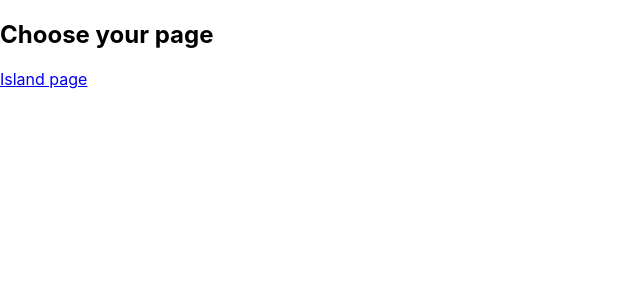
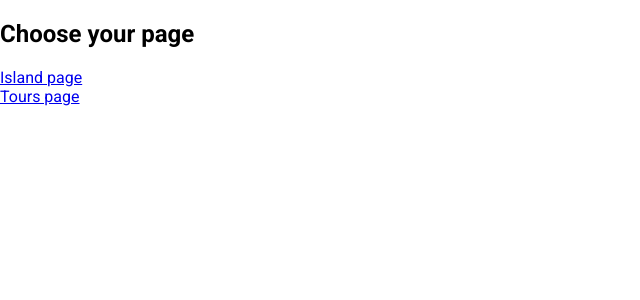
Before and after one commit to joaodvargas/register-plus, a React (Create React App) app in the folder client/: page / in a window 1280 px wide. Shown: the top 300 px of the page, without its empty margins (0-640 px from the left). Built offline with nearby package versions, Linux system fonts and the light colour scheme; the HTML template or start-up script is replaced by a standard one.

Commit message:
base 2nd landing page from mui5 tutorial on tours

```diff
--- a/client/public/index.html
+++ b/client/public/index.html
@@ -24,16 +24,9 @@
       work correctly both with client-side routing and a non-root public URL.
       Learn how to configure a non-root public URL by running `npm run build`.
     -->
-    <!--
-      Add MUI required font and icons
-    -->
     <link
       rel="stylesheet"
       href="https://fonts.googleapis.com/css?family=Roboto:300,400,500,700&display=swap"
-    />
-    <link
-      rel="stylesheet"
-      href="https://fonts.googleapis.com/icon?family=Material+Icons"
     />
     <link
       href="https://fonts.googleapis.com/css2?family=Nunito:wght@400;900&display=swap"
--- a/client/src/App.tsx
+++ b/client/src/App.tsx
@@ -2,6 +2,7 @@ import React from 'react';
 import { BrowserRouter, Routes, Route, Link } from 'react-router-dom';
 
 const IslandLandingPage = React.lazy(() => import('./pages/IslandLanding'));
+const ToursLandingPage = React.lazy(() => import('./pages/ToursLanding'));
 
 export default function App() {
   return (
@@ -16,6 +17,14 @@ export default function App() {
             </React.Suspense>
           }
         />
+        <Route
+          path='/tours'
+          element={
+            <React.Suspense fallback={<>Loading...</>}>
+              <ToursLandingPage />
+            </React.Suspense>
+          }
+        />
       </Routes>
     </BrowserRouter>
   );
@@ -25,5 +34,7 @@ const DefaultPage = () => (
   <div>
     <h2>Choose your page</h2>
     <Link to='/island'>Island page</Link>
+    <br />
+    <Link to='/tours'>Tours page</Link>
   </div>
 );
--- /dev/null
+++ b/client/src/components/TourCard.tsx
@@ -0,0 +1,13 @@
+/** @jsxRuntime classic */
+/** @jsx jsx */
+import { jsx } from '@emotion/react';
+import React from 'react';
+import Paper from '@mui/material/Paper';
+
+// Continue from https://youtu.be/o1chMISeTC0?t=788
+
+const TourCard = () => {
+  return <Paper elevation={3}>Hello</Paper>;
+};
+
+export default TourCard;
--- a/client/src/index.css
+++ b/client/src/index.css
@@ -1,4 +1,10 @@
 body {
+  margin: 0;
+  padding: 0;
+  box-sizing: border-box;
+  font-family: 'Roboto';
+}
+/* body {
   margin: 0;
   font-family: -apple-system, BlinkMacSystemFont, 'Segoe UI', 'Roboto', 'Oxygen',
     'Ubuntu', 'Cantarell', 'Fira Sans', 'Droid Sans', 'Helvetica Neue',
@@ -10,4 +16,4 @@ body {
 code {
   font-family: source-code-pro, Menlo, Monaco, Consolas, 'Courier New',
     monospace;
-}
+} */
--- /dev/null
+++ b/client/src/pages/ToursLanding.tsx
@@ -0,0 +1,13 @@
+/** @jsxRuntime classic */
+/** @jsx jsx */
+import { jsx } from '@emotion/react';
+import React from 'react';
+import TourCard from '../components/TourCard';
+
+export default function ToursLanding() {
+  return (
+    <div>
+      <TourCard />
+    </div>
+  );
+}
```
